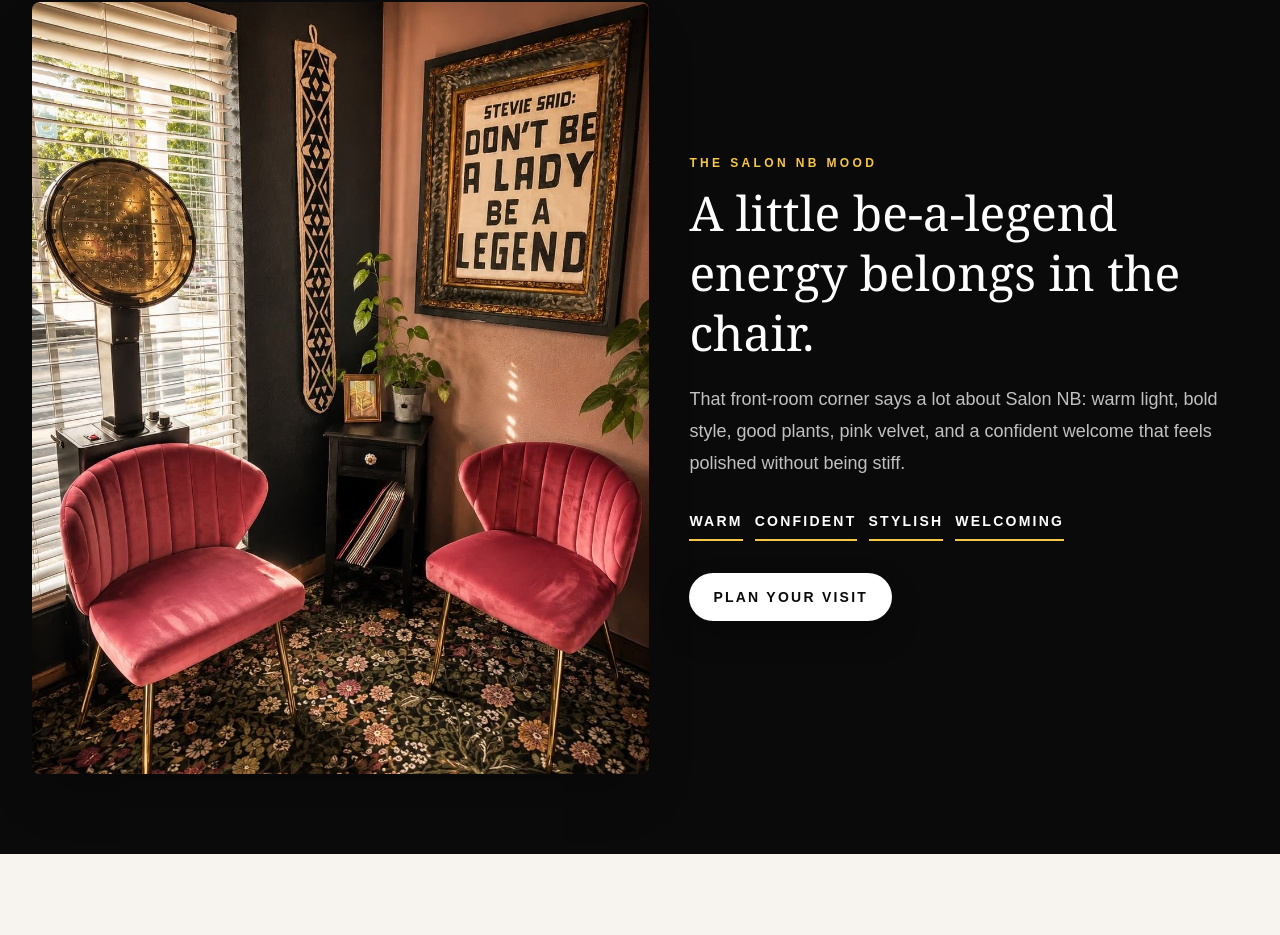
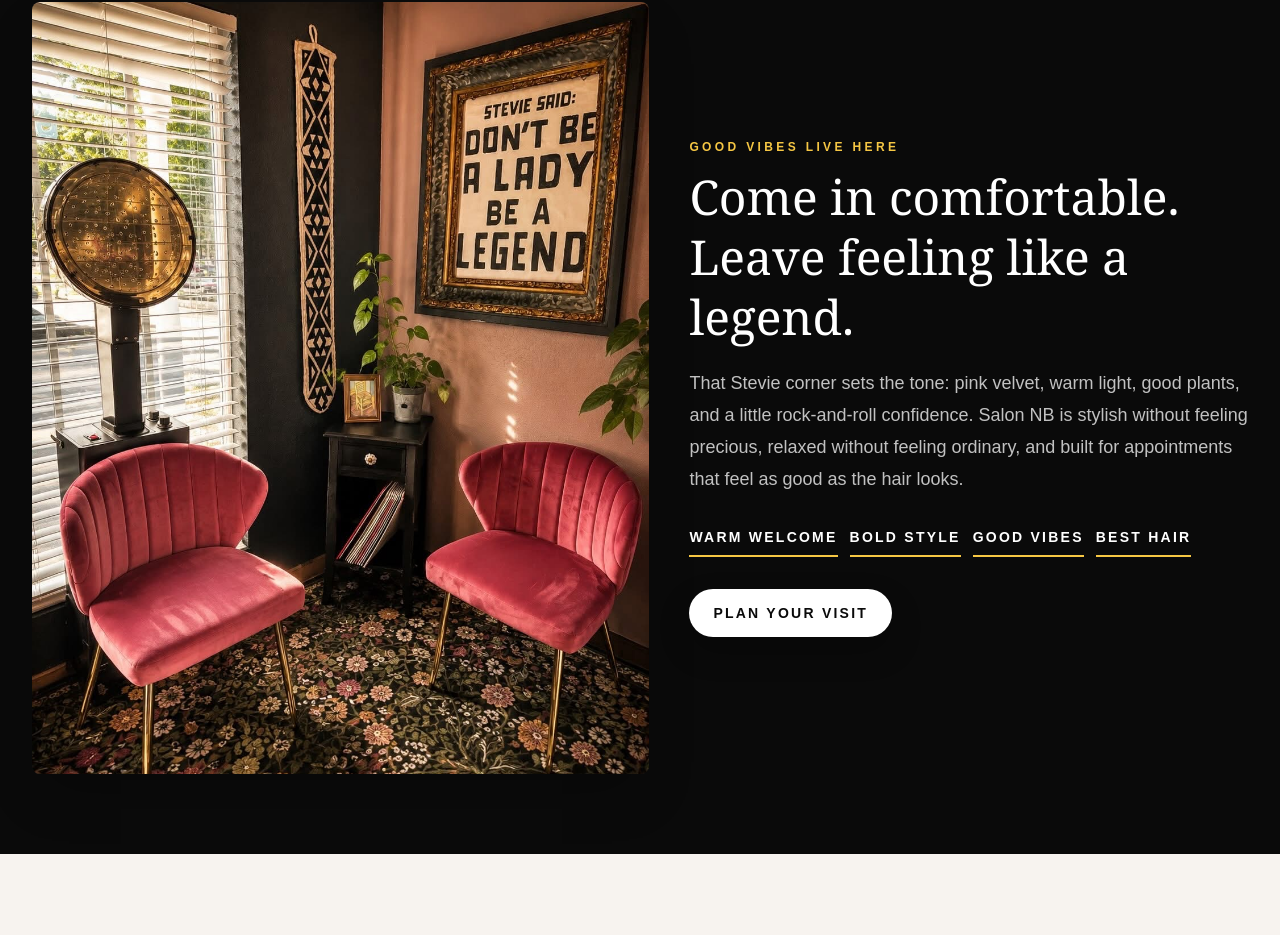
Before and after one commit to ITcowboyatx/SALONNB, a Next.js app: page / in a window 1280 px wide. Shown: the part 2529-3464 px from the top of the page. Built offline with nearby package versions, Linux system fonts and the light colour scheme.

Commit message:
Refine salon mood copy

```diff
--- a/src/data/site.ts
+++ b/src/data/site.ts
@@ -121,11 +121,11 @@ export const sectionCopy = {
     cta: "Contact to Schedule",
   },
   vibe: {
-    eyebrow: "The Salon NB Mood",
-    title: "A little be-a-legend energy belongs in the chair.",
-    body: "That front-room corner says a lot about Salon NB: warm light, bold style, good plants, pink velvet, and a confident welcome that feels polished without being stiff.",
+    eyebrow: "Good Vibes Live Here",
+    title: "Come in comfortable. Leave feeling like a legend.",
+    body: "That Stevie corner sets the tone: pink velvet, warm light, good plants, and a little rock-and-roll confidence. Salon NB is stylish without feeling precious, relaxed without feeling ordinary, and built for appointments that feel as good as the hair looks.",
     cta: "Plan Your Visit",
-    details: ["Warm", "Confident", "Stylish", "Welcoming"],
+    details: ["Warm Welcome", "Bold Style", "Good Vibes", "Best Hair"],
   },
   gallery: {
     eyebrow: "Gallery",
```
